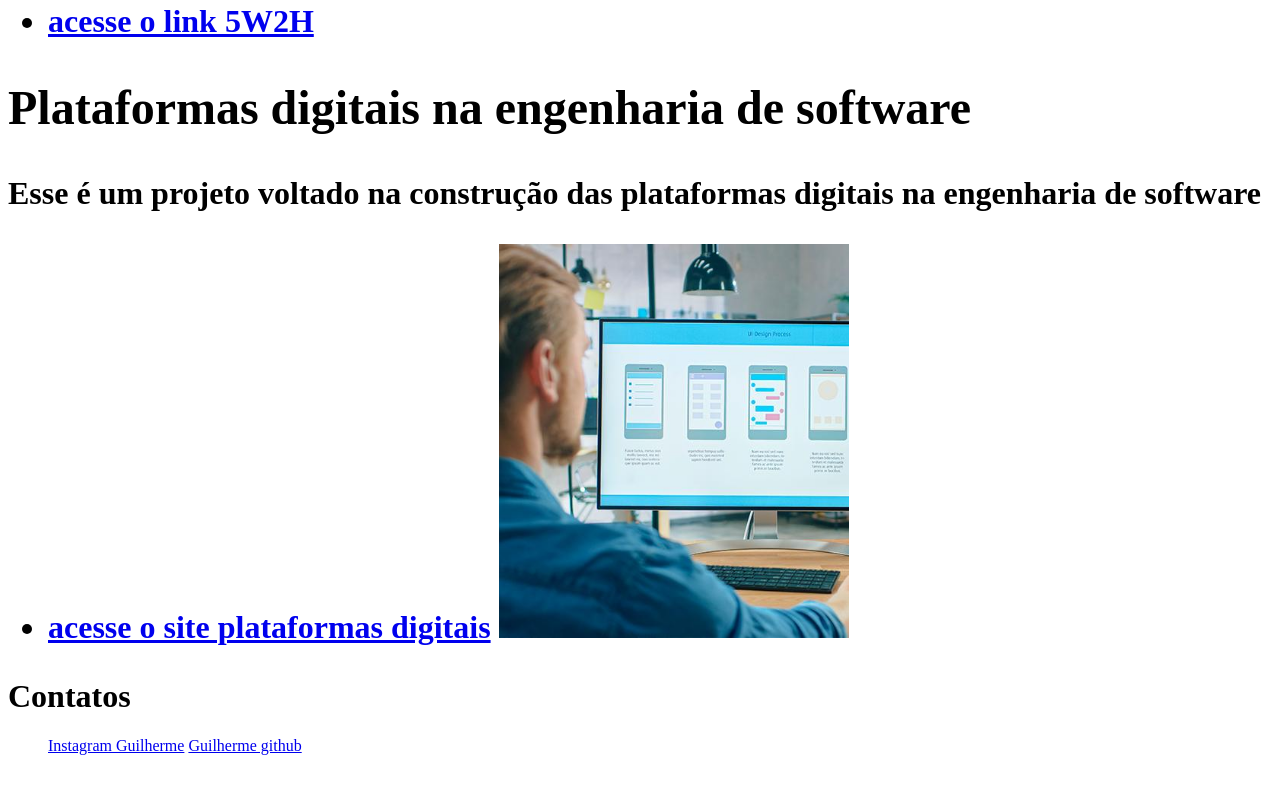
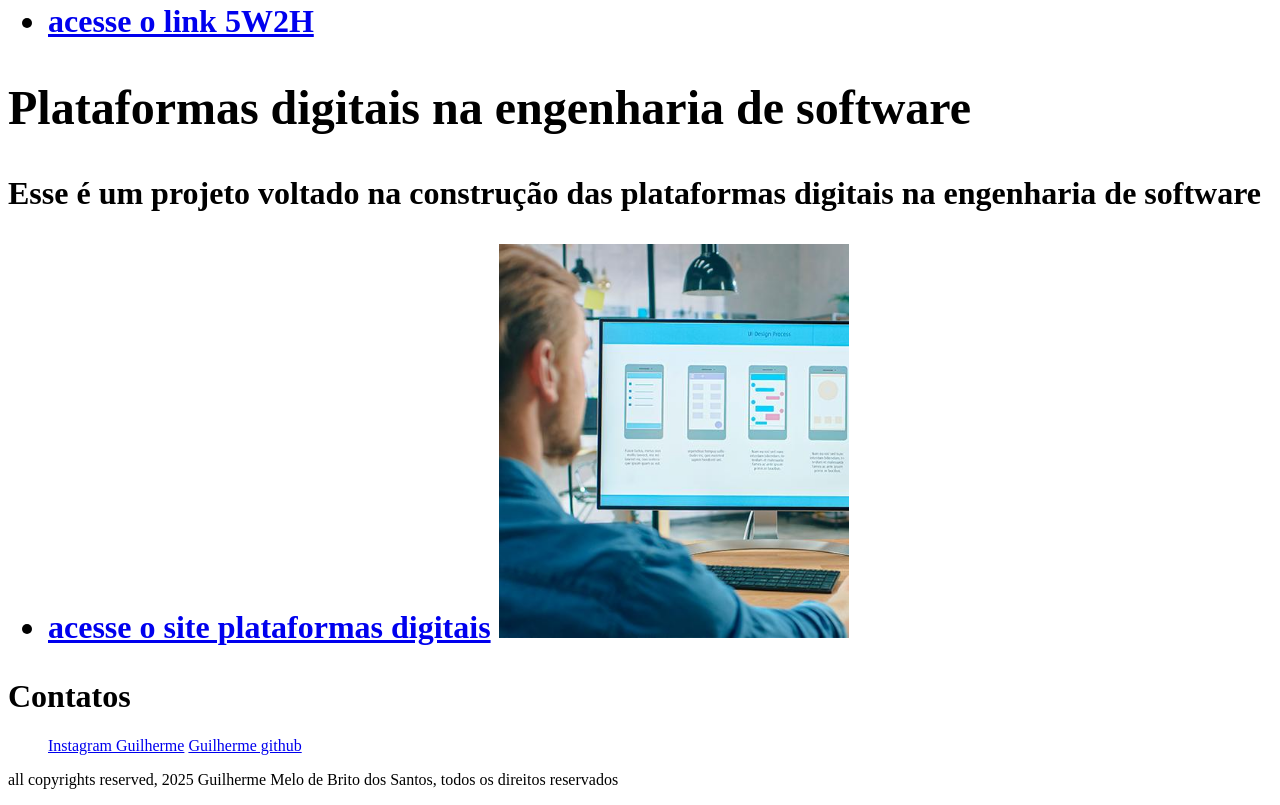
Before and after one commit to Guimelo456/prog_internet, a plain HTML site: page roteiro_03.html in a window 1280 px wide. Shown: the part 914-1719 px from the top of the page. Before the commit the page ends 1685 px from the top, so only its background shows below. Drawn offline with Linux system fonts and the light colour scheme.

Commit message:
Roteiro 03 Portfólio

```diff
--- a/roteiro_03.html
+++ b/roteiro_03.html
@@ -61,4 +61,5 @@
     </main>
 
 </body>
+<p> all copyrights reserved, 2025 Guilherme Melo de Brito dos Santos, todos os direitos reservados</p>
 </html>
```
